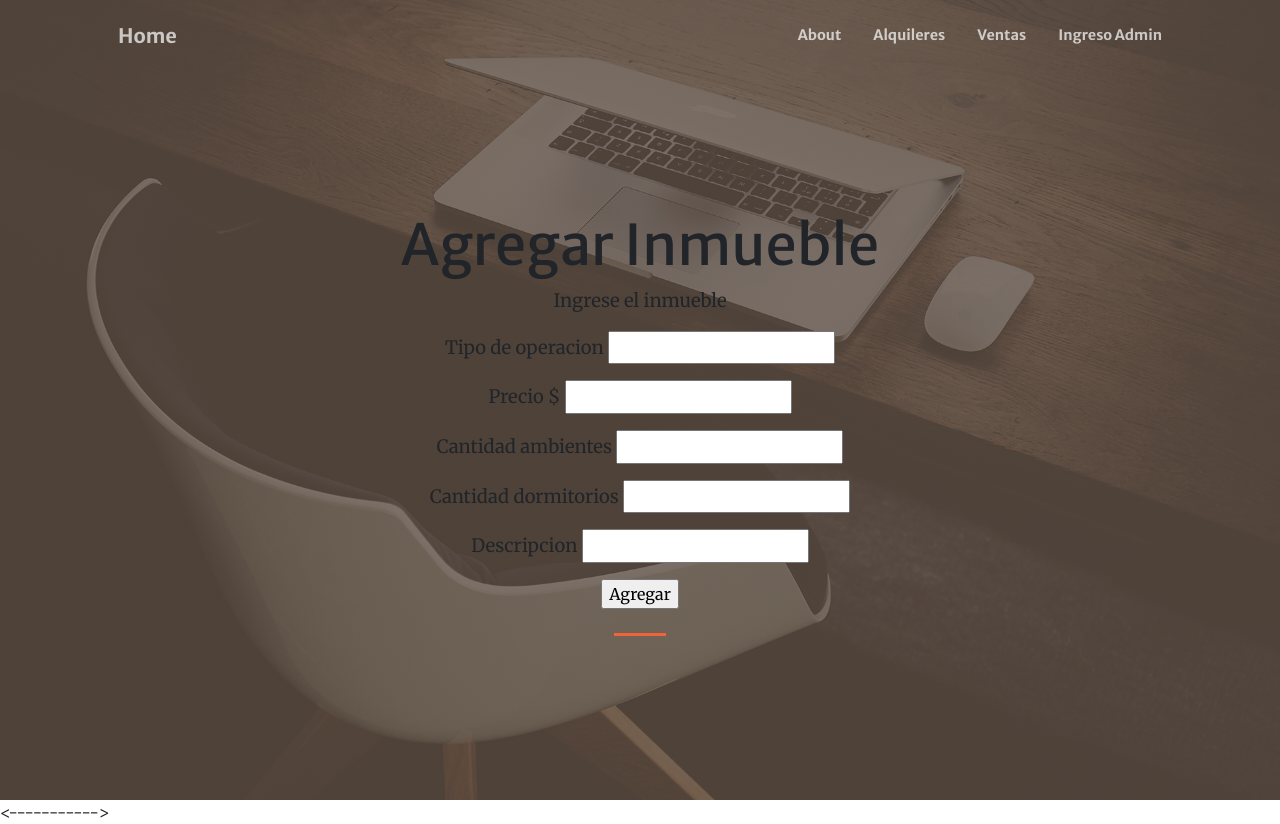
After one commit to martingutoli/entrega-final-gutierrez, a Django app: page /appinmo/editar_inmueble/1 in a window 1280 px wide. The commit adds this page. Run offline with Django 4.2, Linux system fonts and the light colour scheme; some libraries are stand-ins or nearby versions.

Commit message:
detailview

```diff
--- a/proyecto_final/inmobiliaria/forms.py
+++ b/proyecto_final/inmobiliaria/forms.py
@@ -15,14 +15,14 @@ class UserCustomCreationForm(UserCreationForm):
         help_texts = { "username": "Solo minusculas, entre 6 y 15 caracteres", "email": "", "password1": "", "password2": "" }
 
 class UserEditForm(UserCreationForm):
-    email = EmailField()
-    password1 = CharField(label="Contraseña", widget=PasswordInput)
+    email = EmailField(label="Correo nuevo")
+    password1 = CharField(label="Password nuevo", widget=PasswordInput)
     password2 = CharField(label="Confirmar contraseña", widget=PasswordInput)
 
     class Meta:
         model = User
-        fields = ["username", "email", "password1", "password2"]
-        help_texts = { "username": "Solo minusculas, entre 6 y 15 caracteres", "email": "", "password1": "", "password2": "" }
+        fields = ["email", "password1", "password2"]
+        help_texts = { "email": "", "password1": "", "password2": "" }
 
 class AlquileresFormulario(Form):
     tipo_de_operacion = CharField()
--- a/proyecto_final/inmobiliaria/templates/inmobiliaria/base.html
+++ b/proyecto_final/inmobiliaria/templates/inmobiliaria/base.html
@@ -31,14 +31,25 @@
                     <ul class="navbar-nav ms-auto my-2 my-lg-0">
 
                         <li class="nav-item"><a class="nav-link" href="{% url 'about' %}">About</a></li>
+                        {% if not request.user.is_authenticated %}
                         <li class="nav-item"><a class="nav-link" href="{% url 'alquileres' %}">Alquileres</a></li>
                         <li class="nav-item"><a class="nav-link" href="{% url 'ventas' %}">Ventas</a></li>
                         <li class="nav-item"><a class="nav-link" href="{% url 'login' %}">Ingreso Admin</a></li>
+                        {% else %}
+
+                        <li class="nav-item"><a class="nav-link" href="{% url 'alquileres' %}">Alquileres</a></li>
+                        <li class="nav-item"><a class="nav-link" href="{% url 'ventas' %}">Ventas</a></li>
+
                         <li class="nav-item"><a class="nav-link" href="{% url 'registro' %}">Crear cuenta</a></li>
                         <li class="nav-item"><a class="nav-link" href="{% url 'logout' %}">Cerrar sesion</a></li>
+                        <li class="nav-item"><a class="nav-link" href="{% url 'crear_inmueble' %}">Agregar inmueble</a></li>
+
+                        {% endif %}
 
                     </ul>
+
                 </div>
+
             </div>
         </nav>
 
@@ -46,6 +57,11 @@
         <!-- Masthead-->
         <header class="masthead">
             <div class="container px-4 px-lg-10 h-100">
+
+                {% if user.is_authenticated %}
+                    <p style="color: white; font-size: 22px;font-weight: 100px;"> Bienvenido {{ user.username }}
+
+                {% endif %}
                 <div class="row gx-4 gx-lg-10 h-100 align-items-center justify-content-center text-center">
                     <div class="col-lg-8 align-self-end">
                         {% block encabezado1 %}
--- /dev/null
+++ b/proyecto_final/inmobiliaria/templates/inmobiliaria/crear_inmueble.html
@@ -0,0 +1,17 @@
+{% extends 'inmobiliaria/base.html' %}
+{% block titulo %} Agregar Inmueble {% endblock  %}
+
+{% block encabezado1 %}
+    <h1>Agregar Inmueble</h1>
+    <form method="post">{% csrf_token %}
+        <p> Ingrese el inmueble  </p>
+        <p> Tipo de operacion    <input type="text" name="tipo_de_operacion">  </p>
+        <p> Precio  $ <input type="text" name="precio">  </p>
+        <p> Cantidad ambientes   <input type="text" name="cantidad_ambientes">  </p>
+        <p> Cantidad dormitorios    <input type="text" name="cantidad_dormitorios">  </p>
+        <p> Descripcion   <input type="text" name="descripcion">  </p>
+
+        <input type="submit" value="Agregar">
+    </form>
+
+{% endblock %}
--- a/proyecto_final/inmobiliaria/templates/inmobiliaria/index.html
+++ b/proyecto_final/inmobiliaria/templates/inmobiliaria/index.html
@@ -17,13 +17,7 @@
     </form>
 
 
-{% if user.is_authenticated %}
-    Bienvenido {{ user.username }}
-{% else %}
-    Usuario no registrado
-{% endif %}
 
--+*
 
 </body>
 
--- a/proyecto_final/inmobiliaria/urls.py
+++ b/proyecto_final/inmobiliaria/urls.py
@@ -13,6 +13,9 @@ urlpatterns =[
     path("registro/", registrar, name = "registro"),
     path("logout/", LogoutView.as_view(template_name = "inmobiliaria/logout.html"), name = "logout"),
     path("editar/", editar_usuario, name = "editar"),
-
-
+    path("crear_inmueble/", crear_inmueble, name = "crear_inmueble"),
+    path("crear_inmueble2/", crear_inmueble2, name = "crear_inmueble"),
+    path("borrar_inmueble/<id_inmueble>", borrar_inmueble, name = "borrar_inmueble"),
+    path("editar_inmueble/<id_inmueble>", editar_inmueble, name = "editar_inmueble"),
+    path("alquileres", AlquileresDetail.as_view(), name="alquileres"),
 ]
--- a/proyecto_final/inmobiliaria/views.py
+++ b/proyecto_final/inmobiliaria/views.py
@@ -1,17 +1,25 @@
 from multiprocessing import context
 from django.shortcuts import render, redirect
 from django.http import HttpResponse
-from inmobiliaria.models import Alquileres, Ventas
+from inmobiliaria.models import Alquileres, Ventas #Avatar
 from django.contrib.auth.forms import AuthenticationForm
-from inmobiliaria.forms import UserCustomCreationForm, UserCreationForm, UserEditForm
+from inmobiliaria.forms import UserCustomCreationForm, UserCreationForm, UserEditForm, AlquileresFormulario
 from django.contrib.auth import login, logout, authenticate
 from django.contrib.auth.models import User
 from django.contrib.auth.decorators import login_required
-
+from django.views.generic import ListView, DetailView, CreateView, DeleteView, UpdateView
+from django.contrib.auth.mixins import LoginRequiredMixin
 
 # Create your views here.
 
 def inicio(request):
+
+    #context= {
+     #   "mensaje": "hola"
+    #}
+    #if not request.user.is_anonymous:
+     #   avatar = Avatar.objects.filter(usuario = request.user ).last()
+      #  context.update({"avatar": avatar})
 
     listado_inmuebles = Alquileres.objects.all()
 
@@ -32,7 +40,6 @@ def ventas(request):
 
 def about(request):
     return render(request, "inmobiliaria/about.html")
-
 
 def form_busqueda(request):
     return render(request, "inmobiliaria/form_busqueda.html")
@@ -98,6 +105,8 @@ def registrar(request):
 
 @login_required
 def editar_usuario(request):
+
+
     if request.method == "GET":
         form = UserEditForm(initial={"email": request.user.email,"first_name": request.user.first_name, "last_name": request.user.last_name})
         return render(request, "inmobiliaria/editar_usuario.html", {"form": form})
@@ -116,3 +125,78 @@ def editar_usuario(request):
             return redirect('inicio')
         else:
             return render(request, 'inmobiliaria/editar_usuario.html', {"form" : form})
+
+def crear_inmueble(request):
+    if request.method == "GET":
+        return render(request, "inmobiliaria/crear_inmueble.html")
+    else:
+        tipo_de_operacion = request.POST["tipo_de_operacion"]
+        precio = request.POST["precio"]
+        cantidad_ambientes = request.POST["cantidad_ambientes"]
+        cantidad_dormitorios = request.POST["cantidad_dormitorios"]
+        descripcion = request.POST["descripcion"]
+        inmueble = Alquileres(tipo_de_operacion = tipo_de_operacion, precio=precio, cantidad_ambientes=cantidad_ambientes, cantidad_dormitorios=cantidad_dormitorios, descripcion=descripcion)
+        inmueble.save()
+        return render(request, "inmobiliaria/index.html")
+
+def crear_inmueble2(request):
+    if request.method == "GET":
+        return render(request, "inmobiliaria/crear_inmueble.html")
+    else:
+        tipo_de_operacion = request.POST["tipo_de_operacion"]
+        precio = request.POST["precio"]
+        cantidad_ambientes = request.POST["cantidad_ambientes"]
+        cantidad_dormitorios = request.POST["cantidad_dormitorios"]
+        descripcion = request.POST["descripcion"]
+        inmueble = Ventas(tipo_de_operacion = tipo_de_operacion, precio=precio, cantidad_ambientes=cantidad_ambientes, cantidad_dormitorios=cantidad_dormitorios, descripcion=descripcion)
+        inmueble.save()
+        return render(request, "inmobiliaria/index.html")
+
+def borrar_inmueble(request, id_inmueble):
+    try:
+        inmueble = Alquileres.objects.get(id=id_inmueble)
+        inmueble.delete()
+        return redirect("alquileres")
+    except:
+        return redirect("inicio")
+
+def borrar_inmueble2(request, id_inmueble):
+    try:
+        inmueble = Ventas.objects.get(id=id_inmueble)
+        inmueble.delete()
+        return redirect("ventas")
+    except:
+        return redirect("inicio")
+
+def editar_inmueble(request, id_inmueble):
+    if request.method == "GET":
+        formulario = AlquileresFormulario()
+        contexto = {
+
+            "formulario": formulario
+        }
+        return render(request, "inmobiliaria/crear_inmueble.html", contexto)
+    else:
+        formulario =AlquileresFormulario(request.POST)
+
+        if formulario.is_valid():
+            data = formulario.cleaned_data
+
+            try:
+                inmueble = Alquileres.objects.get(id=id_inmueble)
+
+                inmueble.tipo_de_operacion = data.get("tipo_de_operacion")
+                inmueble.precio = data.get("precio")
+                inmueble.cantidad_ambientes = data.get("cantidad_ambientes")
+                inmueble.cantidad_dormitorios = data.get("cantidad_dormitorios")
+                inmueble.descripcion = data.get("descripcion")
+                inmueble.save()
+
+            except:
+                return HttpResponse("Error en la actualizacion")
+
+        return redirect("alquileres")
+
+class AlquileresDetail(DetailView):
+    model = Alquileres
+    template_name = "inmobiliaria/alquileres_detail.html"
--- a/proyecto_final/proyecto_final/settings.py
+++ b/proyecto_final/proyecto_final/settings.py
@@ -11,7 +11,7 @@ https://docs.djangoproject.com/en/4.0/ref/settings/
 """
 
 from pathlib import Path
-
+import os
 # Build paths inside the project like this: BASE_DIR / 'subdir'.
 BASE_DIR = Path(__file__).resolve().parent.parent
 
@@ -124,3 +124,5 @@ STATIC_URL = 'static/'
 DEFAULT_AUTO_FIELD = 'django.db.models.BigAutoField'
 
 LOGIN_URL = "/inmobiliaria/login/"
+MEDIA_URL = '/media/'
+MEDIA_ROOT =  os.path.join(BASE_DIR, 'media')
--- a/proyecto_final/proyecto_final/urls.py
+++ b/proyecto_final/proyecto_final/urls.py
@@ -16,8 +16,12 @@ Including another URLconf
 from django.contrib import admin
 from django.urls import path, include
 from inmobiliaria.views import inicio, ventas, alquileres
+from django.conf.urls.static import static
+from django.conf import settings
 
 urlpatterns = [
     path('admin/', admin.site.urls),
     path('appinmo/', include("inmobiliaria.urls")),
 ]
+
+urlpatterns += static(settings.MEDIA_URL, document_root=settings.MEDIA_ROOT)
```
Also changed, not shown: proyecto_final/inmobiliaria/models.py (+9 -0 lines), proyecto_final/inmobiliaria/templates/inmobiliaria/alquileres.html (+8 -0 lines), proyecto_final/inmobiliaria/templates/inmobiliaria/alquileres_detail.html (added, +14 -0 lines), proyecto_final/inmobiliaria/templates/inmobiliaria/resultado_busqueda.html (+5 -2 lines), proyecto_final/inmobiliaria/templates/inmobiliaria/ventas.html (+11 -0 lines), proyecto_final/db.sqlite3, proyecto_final/inmobiliaria/migrations/0002_avatar.py (added).
